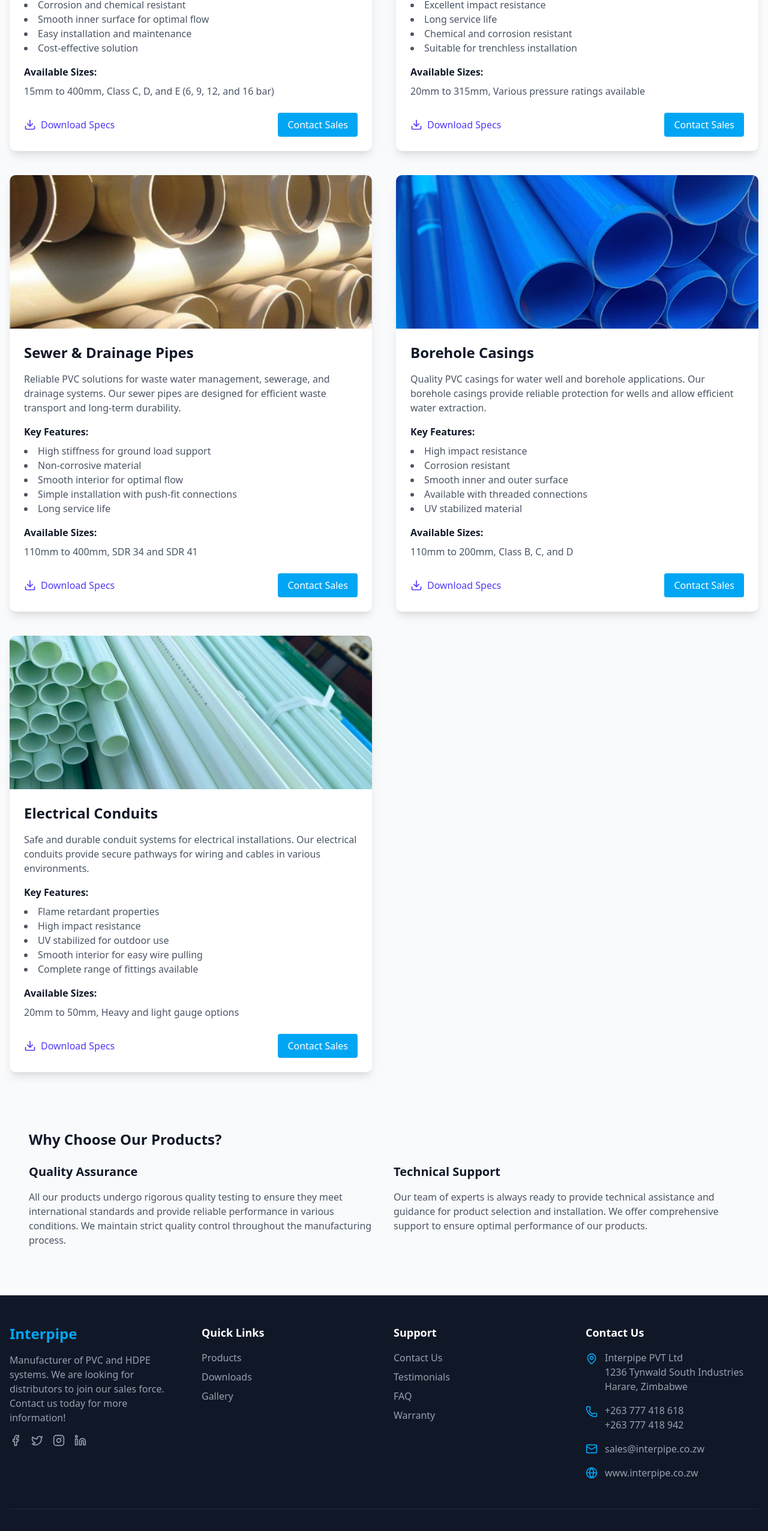
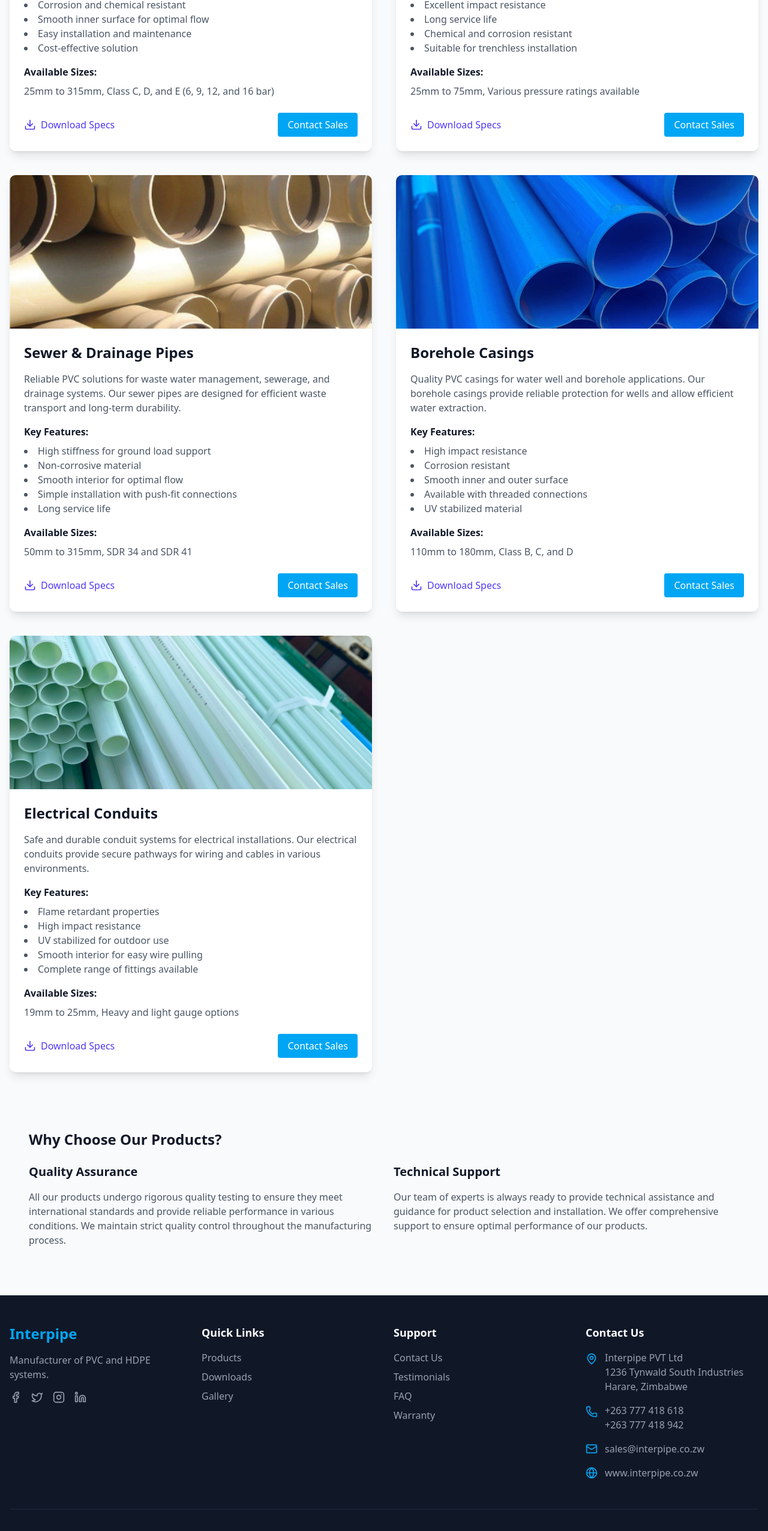
Before and after one commit to Interpipe/web-app, a React (Vite) app in the folder interpipe-website/: page /products in a window 1280 px wide. Shown: the part 1492-4045 px from the top of the page at 60% size. Built offline with nearby package versions, Linux system fonts and the light colour scheme; the HTML template or start-up script is replaced by a standard one.

Commit message:
Fixed UI issues

```diff
--- a/interpipe-website/src/components/Footer.tsx
+++ b/interpipe-website/src/components/Footer.tsx
@@ -10,7 +10,7 @@ const Footer = () => {
           <div>
             <h3 className="text-2xl font-bold text-sky-500 mb-4">Interpipe</h3>
             <p className="text-gray-400 mb-4">
-              Manufacturer of PVC and HDPE systems. We are looking for distributors to join our sales force. Contact us today for more information!
+              Manufacturer of PVC and HDPE systems.
             </p>
             <div className="flex space-x-4">
               <a href="#" className="text-gray-400 hover:text-sky-500 transition-colors">
--- a/interpipe-website/src/components/Header.tsx
+++ b/interpipe-website/src/components/Header.tsx
@@ -29,7 +29,7 @@ const Header = () => {
             <img
               src={logoImage}
               alt="Interpipe Logo"
-              className="h-24 w-auto"
+              className="h-32 w-auto"
             />
           </Link>
 
--- a/interpipe-website/src/pages/Home.tsx
+++ b/interpipe-website/src/pages/Home.tsx
@@ -211,9 +211,9 @@ const Home = () => {
       </section>
 
       {/* Featured Products */}
-      <section className="py-24  pb-60 bg-gray-50 relative">
+      <section className="py-24 pb-60 bg-gray-50 relative">
         <div className="container mx-auto px-4">
-          <h2 className="text-3xl font-bold text-center mb-60 relative z-50">Featured Products</h2>
+          <h2 className="text-3xl font-bold text-center mb-60 relative">Featured Products</h2>
 
           <div className="relative max-w-6xl mx-auto px-16">
             <div className="overflow-hidden">
--- a/interpipe-website/src/pages/Products.tsx
+++ b/interpipe-website/src/pages/Products.tsx
@@ -26,7 +26,7 @@ const products = [
       'Easy installation and maintenance',
       'Cost-effective solution'
     ],
-    sizes: ['15mm to 400mm', 'Class C, D, and E (6, 9, 12, and 16 bar)'],
+    sizes: ['25mm to 315mm', 'Class C, D, and E (6, 9, 12, and 16 bar)'],
     image: pvcImage,
     specPdf: pvcUStandardsPdf,
     pdfName: 'STANDARDS FOR PVC-U Pipes'
@@ -42,7 +42,7 @@ const products = [
       'Chemical and corrosion resistant',
       'Suitable for trenchless installation'
     ],
-    sizes: ['20mm to 315mm', 'Various pressure ratings available'],
+    sizes: ['25mm to 75mm', 'Various pressure ratings available'],
     image: polyImage,
     specPdf: pePipesPdf,
     pdfName: 'STANDARDS FOR PE Pipes'
@@ -58,7 +58,7 @@ const products = [
       'Simple installation with push-fit connections',
       'Long service life'
     ],
-    sizes: ['110mm to 400mm', 'SDR 34 and SDR 41'],
+    sizes: ['50mm to 315mm', 'SDR 34 and SDR 41'],
     image: sewerImage,
     specPdf: sdrSewerPipesPdf,
     pdfName: 'STANDARDS FOR SDR Sewer Drain Pipes'
@@ -74,7 +74,7 @@ const products = [
       'Available with threaded connections',
       'UV stabilized material'
     ],
-    sizes: ['110mm to 200mm', 'Class B, C, and D'],
+    sizes: ['110mm to 180mm', 'Class B, C, and D'],
     image: boreholeImage,
     specPdf: pvcUStandardsPdf,
     pdfName: 'STANDARDS FOR PVC-U Pipes'
@@ -90,7 +90,7 @@ const products = [
       'Smooth interior for easy wire pulling',
       'Complete range of fittings available'
     ],
-    sizes: ['20mm to 50mm', 'Heavy and light gauge options'],
+    sizes: ['19mm to 25mm', 'Heavy and light gauge options'],
     image: conduitImage,
     specPdf: electricalConduitsPdf,
     pdfName: 'Standards Value for Electrical Conduits'
```
Also changed, not shown: 1 other file (tests, documents, lock files or other folders).
